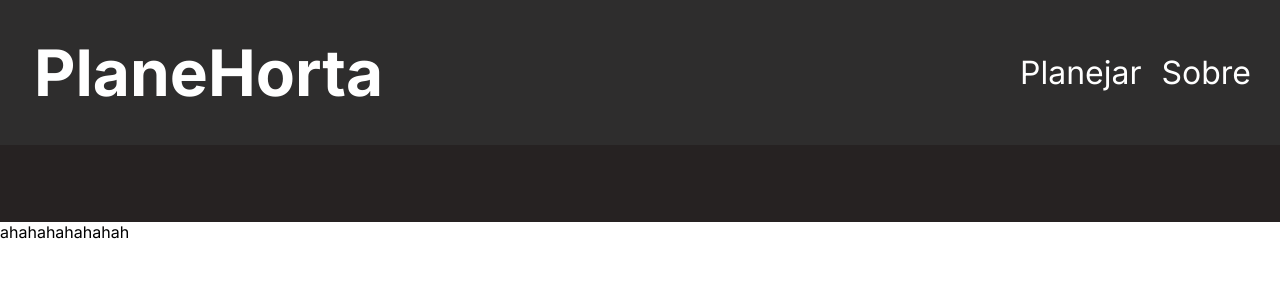
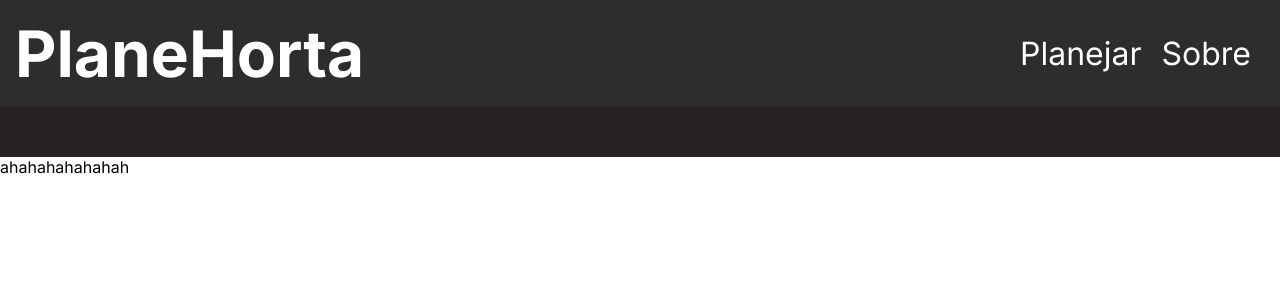
Before and after one commit to Robson-William/planehorta, a React (Vite) app: page / in a window 1280 px wide. Shown: the top 300 px of the page. Built offline with nearby package versions, Linux system fonts and the light colour scheme.

Commit message:
fix: menu height

```diff
--- a/src/screens/Menu/style.css
+++ b/src/screens/Menu/style.css
@@ -21,7 +21,7 @@
 #brand {
     font-size: 64px;
     font-weight: bold;
-    margin: 34px;
+    margin: 15px;
 }
 
 #about {
@@ -33,5 +33,5 @@
 
 .nav-bar-block {
     background-color: #262222;
-    height: 77px;
+    height: 50px;
 }
```
